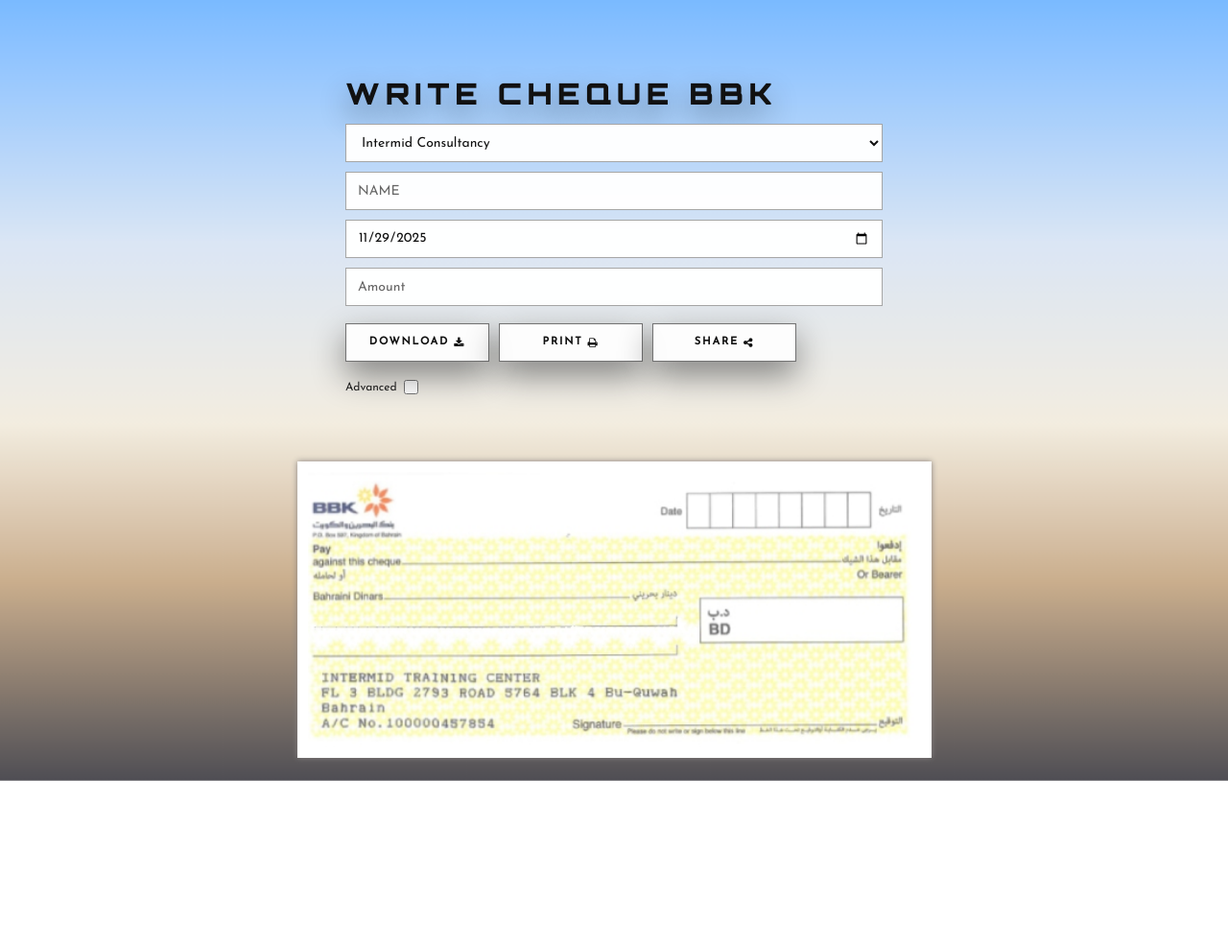
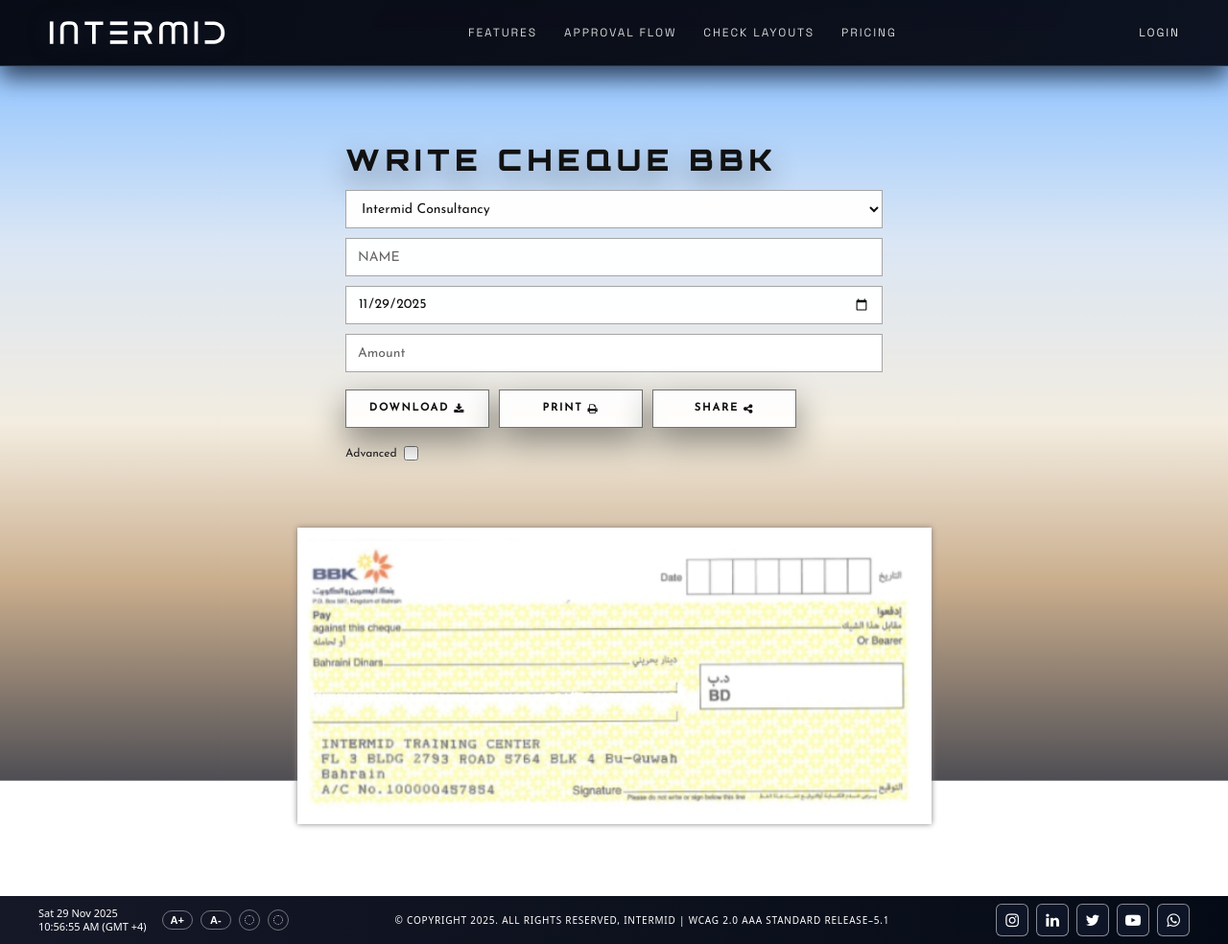
Before and after one commit to ahmadrzaa/intermid_cheque, a website: page cheque_bbk.html in a window 1280 px wide. Shown: the whole page at 96% size. Before the commit the page ends 865 px from the top, so only its background shows below. Drawn offline with nearby package versions, Linux system fonts and the light colour scheme.

Commit message:
Updated index.html and cheque_bbk.html, added header and footer partials

```diff
--- a/cheque_bbk.html
+++ b/cheque_bbk.html
@@ -3,6 +3,9 @@
 <head>
   <meta charset="UTF-8">
   <title>Write Cheque BBK</title>
+
+  <!-- Global home styles (for header + footer) -->
+  <link rel="stylesheet" href="home.css">
 
   <!-- Font + Icons -->
   <link rel="stylesheet" href="https://cdnjs.cloudflare.com/ajax/libs/font-awesome/4.7.0/css/font-awesome.min.css">
@@ -408,6 +411,9 @@
 
 </head>
 <body>
+
+  <!-- shared header -->
+  <div include-html="header.html"></div>
 
 <span class="msg"></span>
 <div class="print_cheque">
@@ -908,5 +914,34 @@
   }
 });
 </script>
+
+  <!-- shared footer -->
+  <div include-html="footer.html"></div>
+
+<!-- includeHTML loader (same logic as index.html) -->
+<script>
+  function includeHTML() {
+    const elements = document.querySelectorAll('[include-html]');
+    elements.forEach(el => {
+      const file = el.getAttribute('include-html');
+      fetch(file)
+        .then(res => {
+          if (!res.ok) throw new Error("Include failed");
+          return res.text();
+        })
+        .then(html => {
+          el.innerHTML = html;
+        })
+        .catch(() => {
+          el.innerHTML =
+            "<p style='color:red;text-align:center;'>Error loading component: " +
+            file +
+            "</p>";
+        });
+    });
+  }
+  includeHTML();
+</script>
+
 </body>
 </html>
--- /dev/null
+++ b/footer.html
@@ -0,0 +1,216 @@
+<!-- footer.html -->
+<style>
+  .home-footer {
+    flex-shrink: 0;
+    background: linear-gradient(90deg, #151827, #050b16);
+    color: #ffffff;
+    padding: 8px 24px;
+    font-size: 11px;
+  }
+
+  .home-footer-inner {
+    max-width: 1200px;
+    margin: 0 auto;
+    display: flex;
+    align-items: center;
+    justify-content: space-between;
+    gap: 24px;
+  }
+
+  .home-footer-left {
+    display: flex;
+    align-items: center;
+    gap: 16px;
+    white-space: nowrap;
+  }
+
+  .footer-date div {
+    line-height: 1.3;
+  }
+
+  .home-footer-access {
+    display: flex;
+    align-items: center;
+    gap: 8px;
+  }
+
+  .footer-font-btn,
+  .footer-round-btn {
+    border-radius: 20px;
+    border: 1px solid rgba(255, 255, 255, 0.4);
+    background: transparent;
+    color: #fff;
+    font-size: 11px;
+    padding: 3px 8px;
+    cursor: pointer;
+    transition: background 0.2s ease, transform 0.2s ease, border-color 0.2s ease;
+  }
+
+  .footer-font-btn {
+    min-width: 32px;
+    font-weight: 600;
+  }
+
+  .footer-round-btn {
+    width: 22px;
+    height: 22px;
+    padding: 0;
+    border-radius: 999px;
+    position: relative;
+  }
+
+  .footer-round-btn::before {
+    content: "";
+    position: absolute;
+    inset: 5px;
+    border-radius: inherit;
+    border: 1px dotted rgba(255, 255, 255, 0.8);
+  }
+
+  .footer-font-btn:hover,
+  .footer-round-btn:hover {
+    background: rgba(255, 255, 255, 0.08);
+    border-color: #fcb900;
+    transform: translateY(-1px);
+  }
+
+  .home-footer-center {
+    flex: 1;
+    text-align: center;
+    white-space: nowrap;
+    letter-spacing: 0.08em;
+    font-size: 10px;
+  }
+
+  .home-footer-right {
+    display: flex;
+    align-items: center;
+  }
+
+  .footer-icons {
+    display: flex;
+    align-items: center;
+    gap: 8px;
+  }
+
+  .footer-icons a {
+    width: 32px;
+    height: 32px;
+    border-radius: 6px;
+    border: 1px solid rgba(255, 255, 255, 0.5);
+    display: flex;
+    align-items: center;
+    justify-content: center;
+    background: rgba(15, 23, 42, 0.9);
+    text-decoration: none;
+    transition: transform 0.2s ease, box-shadow 0.2s ease, border-color 0.2s ease,
+      background 0.2s ease;
+  }
+
+  .footer-icons a i {
+    font-size: 16px;
+    color: #ffffff;
+  }
+
+  .footer-icons a:hover {
+    transform: translateY(-2px);
+    border-color: #fcb900;
+    background: radial-gradient(circle at top, #1d3b5a, #020617);
+    box-shadow: 0 10px 20px rgba(0, 0, 0, 0.6);
+  }
+
+  /* High contrast + wide layout */
+  body.high-contrast,
+  body.high-contrast .home-root {
+    background: #000000 !important;
+    color: #ffffff !important;
+  }
+
+  body.high-contrast .home-footer {
+    background: #000000;
+    border-top: 1px solid #ffffff;
+  }
+
+  body.high-contrast .home-footer-center {
+    color: #ffffff;
+  }
+
+  body.wide-layout .home-container {
+    max-width: 1400px;
+    width: 100%;
+  }
+
+  @media (max-width: 900px) {
+    .home-footer-inner {
+      flex-direction: column;
+      align-items: flex-start;
+      gap: 8px;
+    }
+
+    .home-footer-center {
+      white-space: normal;
+      text-align: left;
+    }
+  }
+</style>
+
+<footer class="home-footer">
+  <div class="home-footer-inner">
+
+    <!-- Left: date + A+ A- + circles -->
+    <div class="home-footer-left">
+      <div class="footer-date">
+        <div>Sat 29 Nov 2025</div>
+        <div>10:56:55 AM (GMT +4)</div>
+      </div>
+
+      <div class="home-footer-access">
+        <button class="footer-font-btn" id="btn-font-plus">A+</button>
+        <button class="footer-font-btn" id="btn-font-minus">A-</button>
+        <button
+          class="footer-round-btn"
+          id="btn-contrast"
+          aria-label="Toggle high contrast"
+          title="High contrast"
+        ></button>
+        <button
+          class="footer-round-btn"
+          id="btn-layout"
+          aria-label="Toggle full width"
+          title="View full width"
+        ></button>
+      </div>
+    </div>
+
+    <!-- Center: copyright -->
+    <div class="home-footer-center">
+      © COPYRIGHT 2025. ALL RIGHTS RESERVED, INTERMID | WCAG 2.0 AAA STANDARD
+      RELEASE–5.1
+    </div>
+
+    <!-- Right: socials -->
+    <div class="home-footer-right">
+      <div class="footer-icons">
+        <a href="https://www.instagram.com/intermid_global/?hl=en" target="_blank">
+          <i class="fa fa-instagram"></i>
+        </a>
+        <a href="https://www.linkedin.com/company/intermid/" target="_blank">
+          <i class="fa fa-linkedin"></i>
+        </a>
+        <a
+          href="https://twitter.com/intent/user?screen_name=intermid2"
+          target="_blank"
+        >
+          <i class="fa fa-twitter"></i>
+        </a>
+        <a href="https://www.youtube.com" target="_blank">
+          <i class="fa fa-youtube-play"></i>
+        </a>
+        <a href="https://wa.me/" target="_blank">
+          <i class="fa fa-whatsapp"></i>
+        </a>
+      </div>
+    </div>
+
+  </div>
+</footer>
--- /dev/null
+++ b/header.html
@@ -0,0 +1,28 @@
+<!-- header.html -->
+<header class="home-nav">
+  <div class="home-container home-nav-inner">
+
+    <!-- Logo -->
+    <a href="index.html" class="home-brand">
+      <img
+        src="img/intermid-01.svg"
+        alt="INTERMID"
+        class="home-brand-logo"
+      />
+    </a>
+
+    <!-- Center menu -->
+    <nav class="home-menu">
+      <button type="button" class="home-menu-link">FEATURES</button>
+      <button type="button" class="home-menu-link">APPROVAL FLOW</button>
+      <button type="button" class="home-menu-link">CHECK LAYOUTS</button>
+      <button type="button" class="home-menu-link">PRICING</button>
+    </nav>
+
+    <!-- Right side -->
+    <div class="home-nav-right">
+      <a href="login.html" class="home-login-link">LOGIN</a>
+    </div>
+
+  </div>
+</header>
```
Also changed, not shown: index.html (+119 -39 lines), header.css (added).
